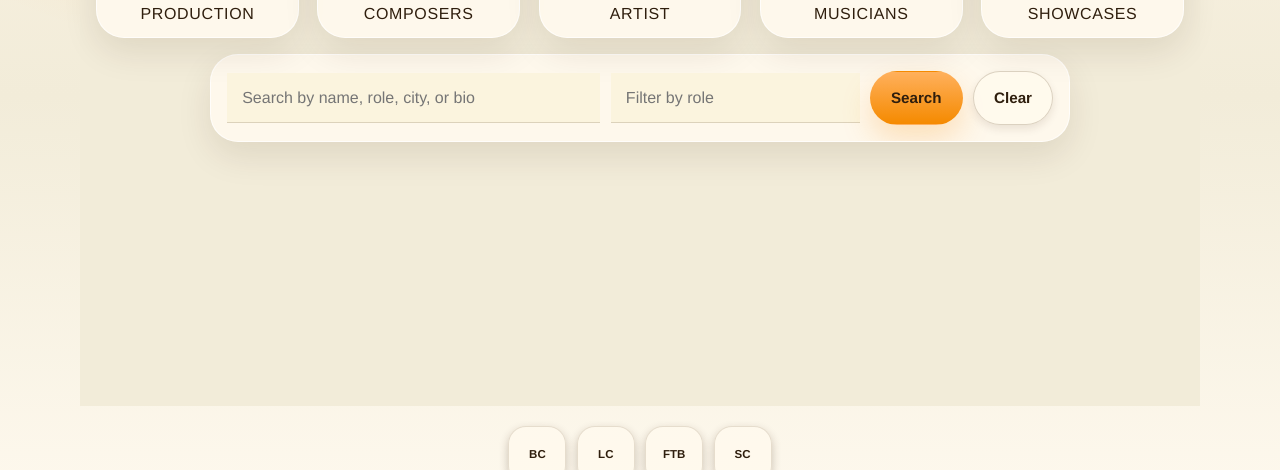
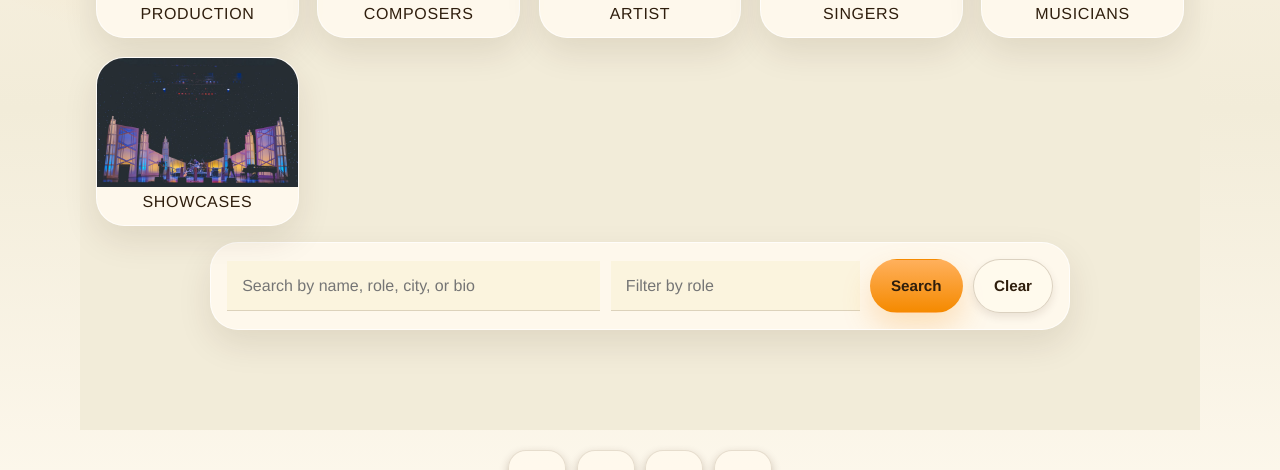
Before and after one commit to shayreneabee/find-the-beat, a Flask app: page /search in a window 1280 px wide. Shown: the part 440-910 px from the top of the page. Run offline with Flask 3, Linux system fonts and the light colour scheme; data comes from the database, SQL or seed files in the repository.

Commit message:
Add Find The Beat singer lane thumbnails

```diff
--- a/app.py
+++ b/app.py
@@ -934,8 +934,18 @@ def search_profiles(q="", role="", genre="", city="", instrument="", tags=""):
         )
         params.extend([needle] * 8)
     if role:
-        clauses.append("role LIKE ?")
-        params.append(f"%{role}%")
+        role_key = role.strip().lower()
+        if role_key in {"singer", "singers", "vocalist", "vocalists"}:
+            clauses.append(
+                """
+                (role LIKE ? OR role LIKE ? OR instrument LIKE ?
+                 OR tags_csv LIKE ? OR services_csv LIKE ?)
+                """
+            )
+            params.extend(["%singer%", "%vocal%", "%voice%", "%vocal%", "%vocal%"])
+        else:
+            clauses.append("role LIKE ?")
+            params.append(f"%{role}%")
     if genre:
         clauses.append("genre LIKE ?")
         params.append(f"%{genre}%")
@@ -1929,6 +1939,12 @@ def musicians():
     return redirect(url_for("profiles", role="musician"))
 
 
+@app.route("/singers")
+@app.route("/vocalists")
+def singers():
+    return redirect(url_for("profiles", role="vocalist"))
+
+
 @app.route("/composers")
 def composers():
     return redirect(url_for("profiles", role="composer"))
--- a/templates/search.html
+++ b/templates/search.html
@@ -84,23 +84,27 @@
 
 <div class="tile-grid">
   <a class="image-tile" href="{{ url_for('production') }}">
-    <img src="{{ url_for('static', filename='mockup_tiles/production.png') }}" alt="Production">
+    <img src="{{ url_for('static', filename='images/find-the-beat/producer.jpg') }}" alt="Production">
     <span>Production</span>
   </a>
   <a class="image-tile" href="{{ url_for('composers') }}">
-    <img src="{{ url_for('static', filename='mockup_tiles/composers.png') }}" alt="Composers">
+    <img src="{{ url_for('static', filename='images/find-the-beat/composer.jpg') }}" alt="Composers">
     <span>Composers</span>
   </a>
   <a class="image-tile" href="{{ url_for('artists') }}">
-    <img src="{{ url_for('static', filename='mockup_tiles/artists.png') }}" alt="Artist">
+    <img src="{{ url_for('static', filename='images/find-the-beat/artist.jpg') }}" alt="Artist">
     <span>Artist</span>
   </a>
+  <a class="image-tile" href="{{ url_for('singers') }}">
+    <img src="{{ url_for('static', filename='images/find-the-beat/singer.jpg') }}" alt="Singers">
+    <span>Singers</span>
+  </a>
   <a class="image-tile" href="{{ url_for('musicians') }}">
-    <img src="{{ url_for('static', filename='mockup_tiles/musicians.png') }}" alt="Musicians">
+    <img src="{{ url_for('static', filename='images/find-the-beat/musician.jpg') }}" alt="Musicians">
     <span>Musicians</span>
   </a>
   <a class="image-tile" href="{{ url_for('performances') }}" style="grid-column:1 / -1; width:72%; justify-self:center;">
-    <img src="{{ url_for('static', filename='mockup_tiles/showcases.png') }}" alt="Showcases">
+    <img src="{{ url_for('static', filename='images/find-the-beat/showcase.jpg') }}" alt="Showcases">
     <span>Showcases</span>
   </a>
 </div>
```
Also changed, not shown: static/images/find-the-beat/artist.jpg (added), static/images/find-the-beat/composer.jpg (added), static/images/find-the-beat/musician.jpg (added), static/images/find-the-beat/producer.jpg (added), static/images/find-the-beat/showcase.jpg (added), static/images/find-the-beat/singer.jpg (added).
